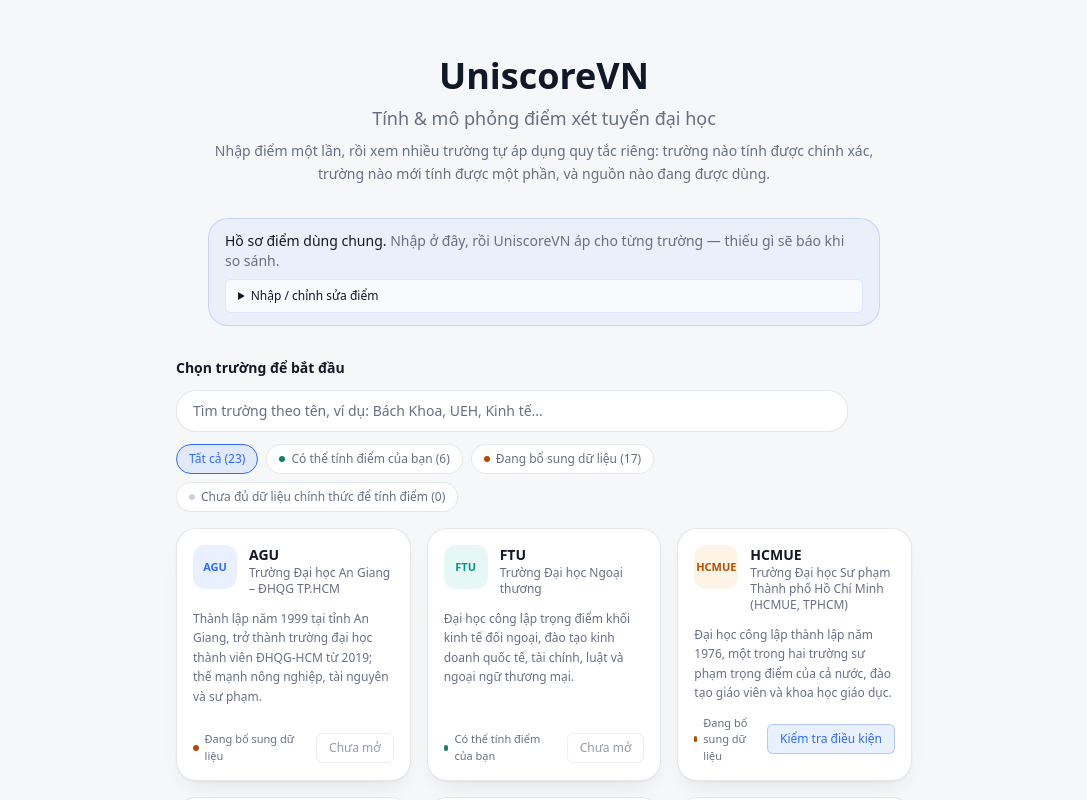
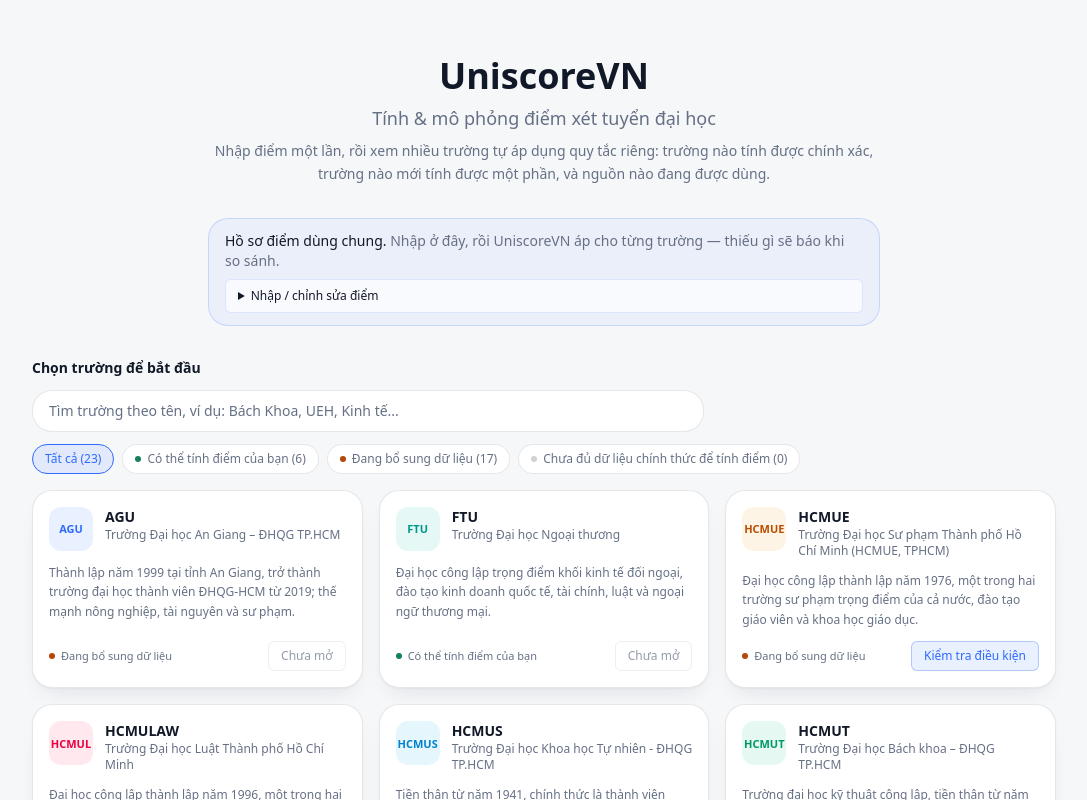
Before and after one commit to shadowhunter67/diemvao, a React (Vite) app: page / in a window 1280 px wide. Shown: the top 800 px of the page, without its empty margins (96-1183 px from the left). Built offline with nearby package versions, Linux system fonts and the light colour scheme.

Commit message:
Widen landing page shell to max-w-6xl so the school grid can breathe
At wide viewports the outer max-w-3xl wrapper was clamping the grid's
own max-w-5xl, leaving large empty margins on both sides.

```diff
--- a/src/App.tsx
+++ b/src/App.tsx
@@ -63,7 +63,7 @@ function AppShell() {
 
   return (
     <div className="min-h-svh bg-bg">
-      <div className="mx-auto max-w-3xl px-4 pb-16">
+      <div className="mx-auto max-w-6xl px-4 pb-16">
         <LandingPage onSelectSchool={(id) => navigate(`/${id}`)} onOpenCompare={() => navigate('/compare')} />
         <Footer />
       </div>
```
